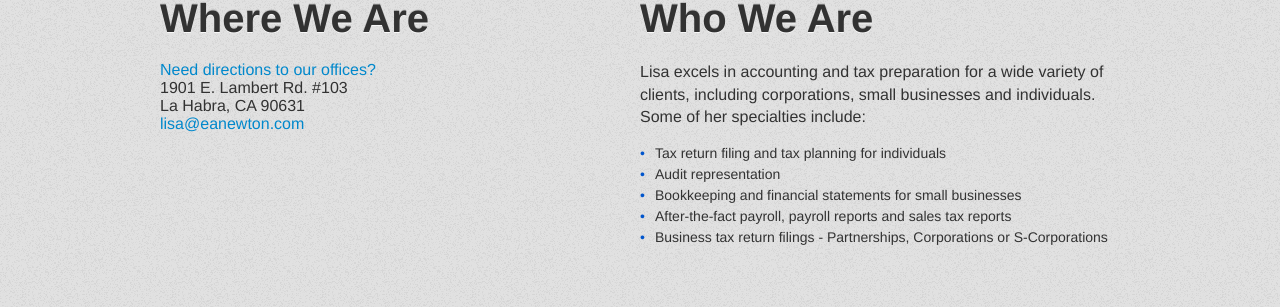
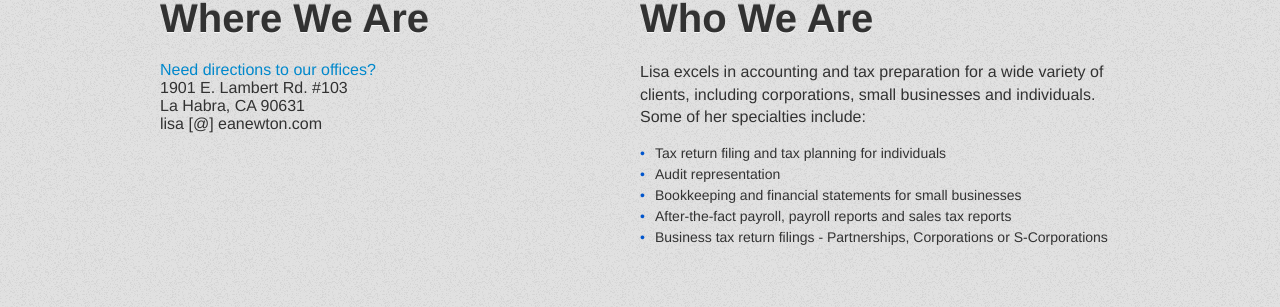
Before and after one commit to iamnewton/eanewton.com, a Jekyll site: the page built from index.html, in a window 1280 px wide. Shown: the part 1163-1470 px from the top of the page. Built offline with Jekyll 4.4.1, drawn with Linux system fonts in a browser that asks for light colours.

Commit message:
obfuscate email

```diff
--- a/index.html
+++ b/index.html
@@ -44,7 +44,7 @@ notification_enabled: false
 				<span itemprop="addressLocality">La Habra</span>, <span itemprop="addressRegion">CA</span> <span itemprop="postalCode">90631</span>
 			</div>
 		</address>
-		<a itemprop="email" href="mailto:lisa@eanewton.com" class="email">lisa@eanewton.com</a>
+		<span itemprop="email" class="email">lisa [@] eanewton.com</span>
 	</section><!-- Footer : end -->
 
 	<section class="who">
```
